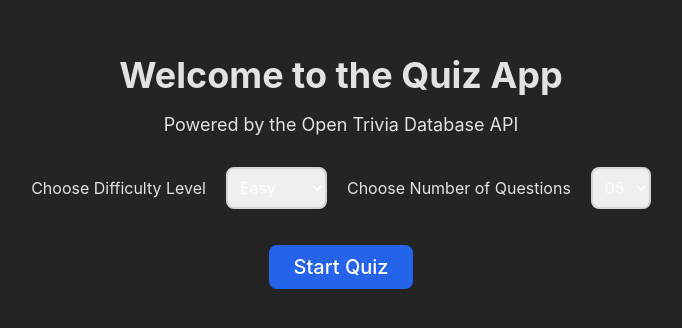
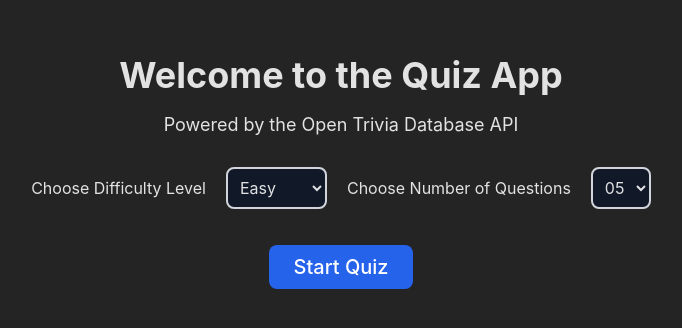
Before and after one commit to arpitghura/quizzy, a React (Vite) app: page / in a window 1280 px wide. Shown: the part 232-560 px from the top of the page, without its empty margins (299-981 px from the left). Built offline with nearby package versions, Linux system fonts and the light colour scheme.

Commit message:
fixed the theme issue of the select tag

```diff
--- a/src/comps/HomePage.jsx
+++ b/src/comps/HomePage.jsx
@@ -27,7 +27,7 @@ const HomePage = () => {
           name="difficulty"
           id="difficulty"
           onChange={handleDifficultyChange}
-          className="p-2 rounded-lg border-2 border-gray-300"
+          className="p-2 rounded-lg border-2 border-gray-300 outline-none bg-gray-900"
         >
           <option value="easy" className="difficulty-levels">
             Easy
@@ -45,7 +45,7 @@ const HomePage = () => {
           name="noOfQuestions"
           id="noOfQuestions"
           onChange={handleQuestionsChange}
-          className="p-2 rounded-lg border-2 border-gray-300"
+          className="p-2 rounded-lg border-2 border-gray-300 outline-none bg-gray-900"
         >
           <option value="5" className="noOfQuestions-5">
             05
```
